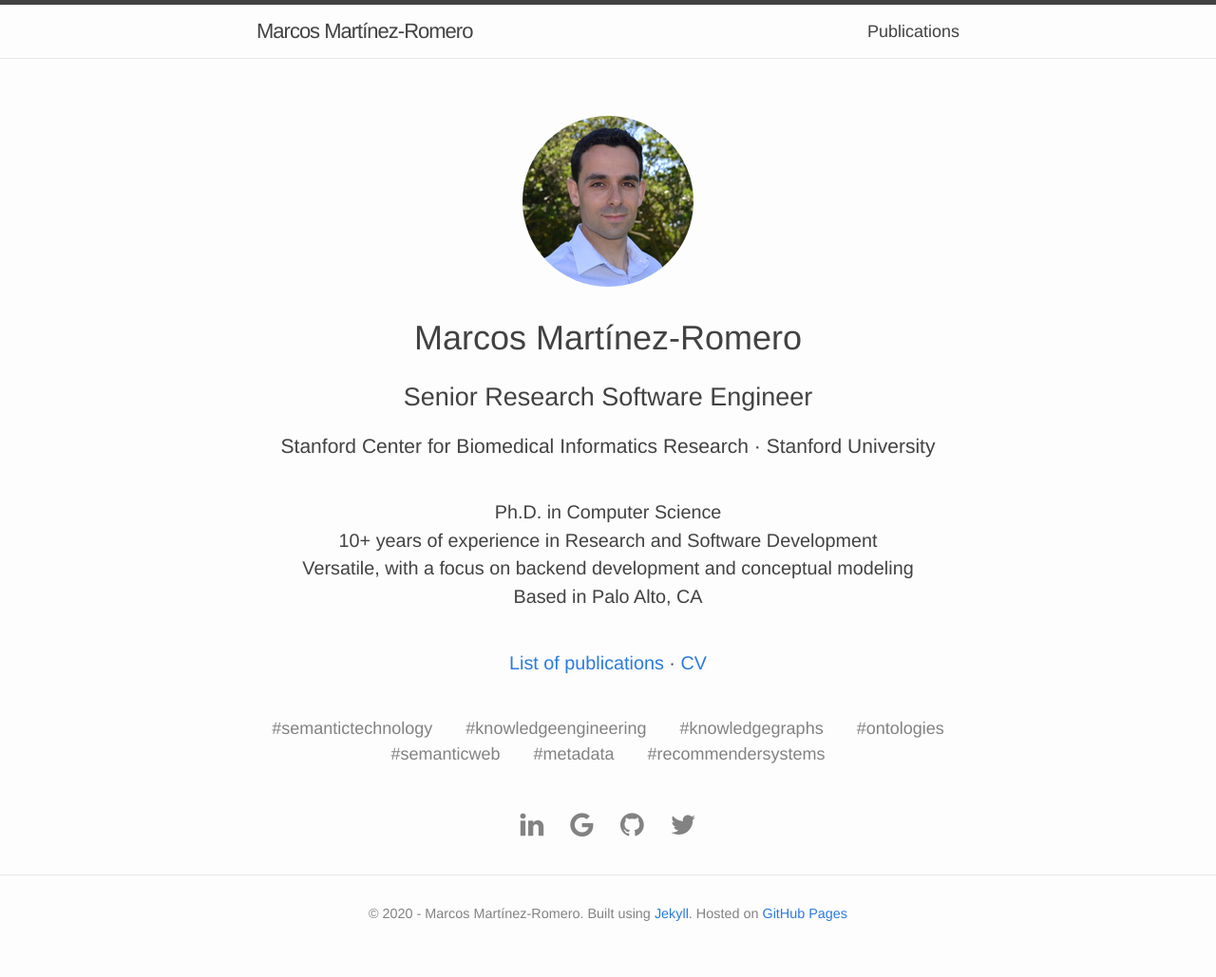
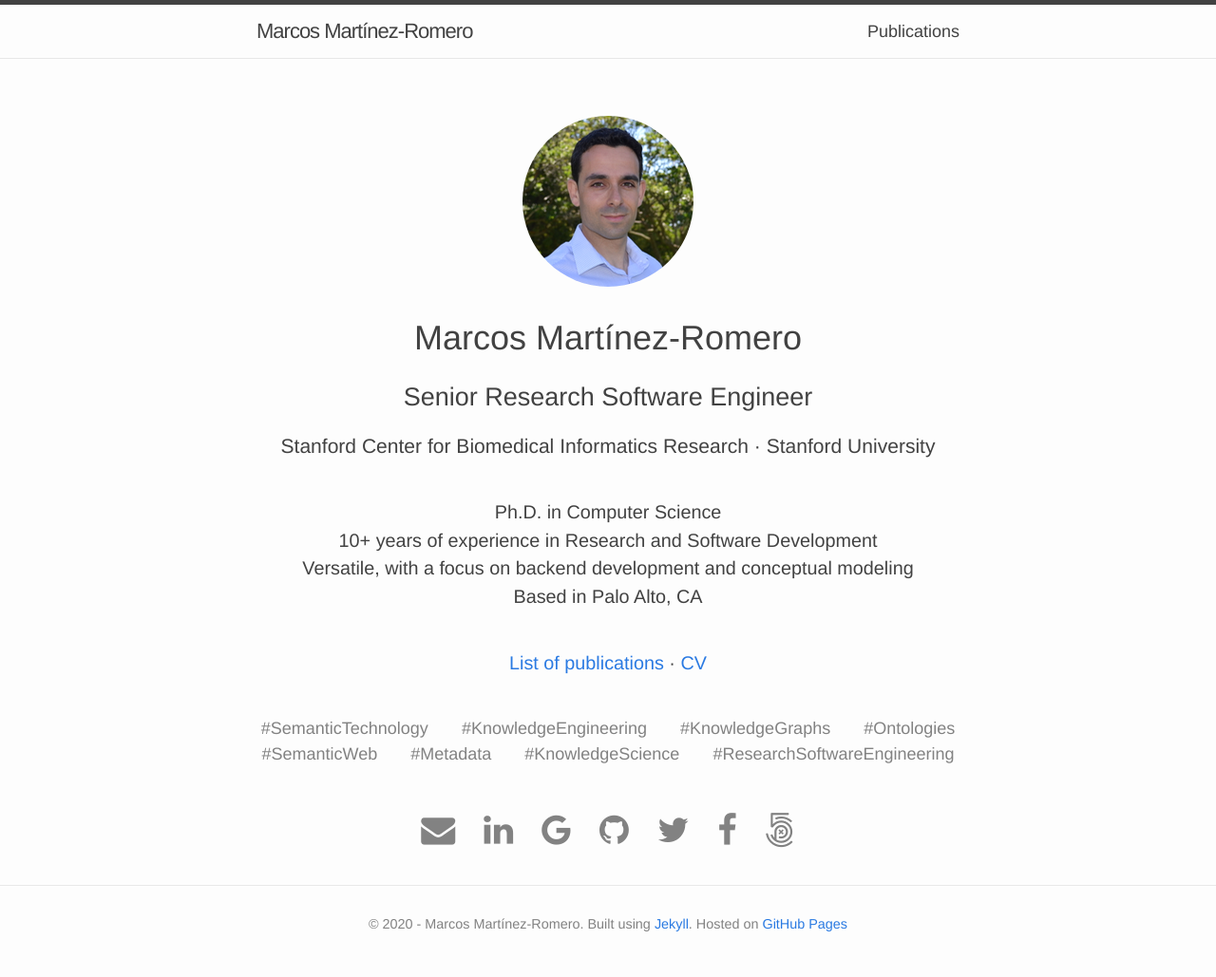
Before and after one commit to marcosmro/marcosmro.github.io, a Jekyll site: the page built from index.html, in a window 1280 px wide. Shown: the whole page at 95% size. Built offline with Jekyll 4.4.1, drawn with Linux system fonts in a browser that asks for light colours.

Commit message:
modified:   _sass/_custom-marcos.scss 	modified:   index.html

```diff
--- a/_sass/_custom-marcos.scss
+++ b/_sass/_custom-marcos.scss
@@ -74,7 +74,7 @@
   width: 100%;
   //border: 1px solid green;
   text-align: center;
-  font-size: 1.6em;
+  font-size: 2em;
 
   a {
     margin: auto 10px;
--- a/index.html
+++ b/index.html
@@ -51,19 +51,23 @@ layout: default
 -->
     <!-- Tags -->
     <div class="container-tags">
-        <a href="https://en.wikipedia.org/wiki/Semantic_technology">#semantictechnology</a>
-        <a href="https://en.wikipedia.org/wiki/Knowledge_engineering">#knowledgeengineering</a>
-        <a href="https://en.wikipedia.org/wiki/Knowledge_Graph">#knowledgegraphs</a>
-        <a href="https://en.wikipedia.org/wiki/Ontology_(information_science)">#ontologies</a>
-        <a href="https://en.wikipedia.org/wiki/Semantic_Web">#semanticweb</a>
-        <a href="https://en.wikipedia.org/wiki/Metadata">#metadata</a>
-        <a href="https://en.wikipedia.org/wiki/Recommender_system">#recommendersystems</a>
+        <a href="https://en.wikipedia.org/wiki/Semantic_technology">#SemanticTechnology</a>
+        <a href="https://en.wikipedia.org/wiki/Knowledge_engineering">#KnowledgeEngineering</a>
+        <a href="https://en.wikipedia.org/wiki/Knowledge_Graph">#KnowledgeGraphs</a>
+        <a href="https://en.wikipedia.org/wiki/Ontology_(information_science)">#Ontologies</a>
+        <a href="https://en.wikipedia.org/wiki/Semantic_Web">#SemanticWeb</a>
+        <a href="https://en.wikipedia.org/wiki/Metadata">#Metadata</a>
+        <a href="https://www.knowledgescientist.org/">#KnowledgeScience</a>
+        <a href="https://us-rse.org/">#ResearchSoftwareEngineering</a>
     </div>
     <!-- Social -->
     <div class="container-social">
+        <a class="fa fa-envelope" title="Send me an e-mail" href="mailto:marcos.martinez.romero@gmail.com"></a>
         <a class="fa fa-linkedin" title="LinkedIn profile" href="https://www.linkedin.com/in/marcos-mart%C3%ADnez-romero-46881048/"></a>
         <a class="fa fa-google" title="Google Scholar profile" href="https://scholar.google.com/citations?user=kTgyM9wAAAAJ&hl=en"></a>
         <a class="fa fa-github" title="GitHub profile" href="https://github.com/marcosmro"></a>
-        <a class="fa fa-twitter" title="Twitter" href="https://twitter.com/mmartinezromero"></a>
+        <a class="fa fa-twitter" title="Twitter profile" href="https://twitter.com/mmartinezromero"></a>
+        <a class="fa fa-facebook" title="Facebook profile" href="https://www.facebook.com/marcos.martinez.r"></a>
+        <a class="fa fa-500px" title="500px profile" href="https://500px.com/p/marcosmr"></a>
     </div>
 </div>
```
